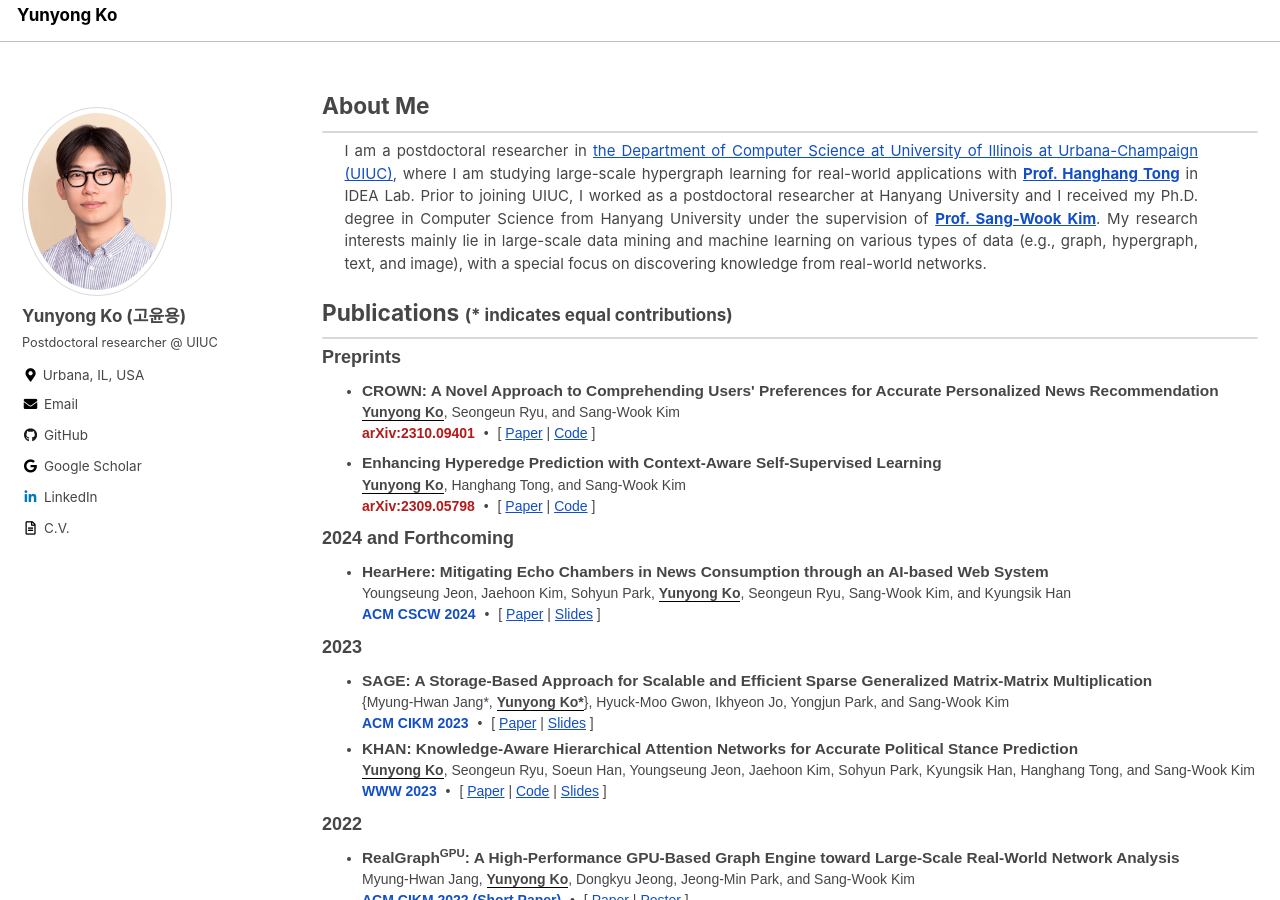
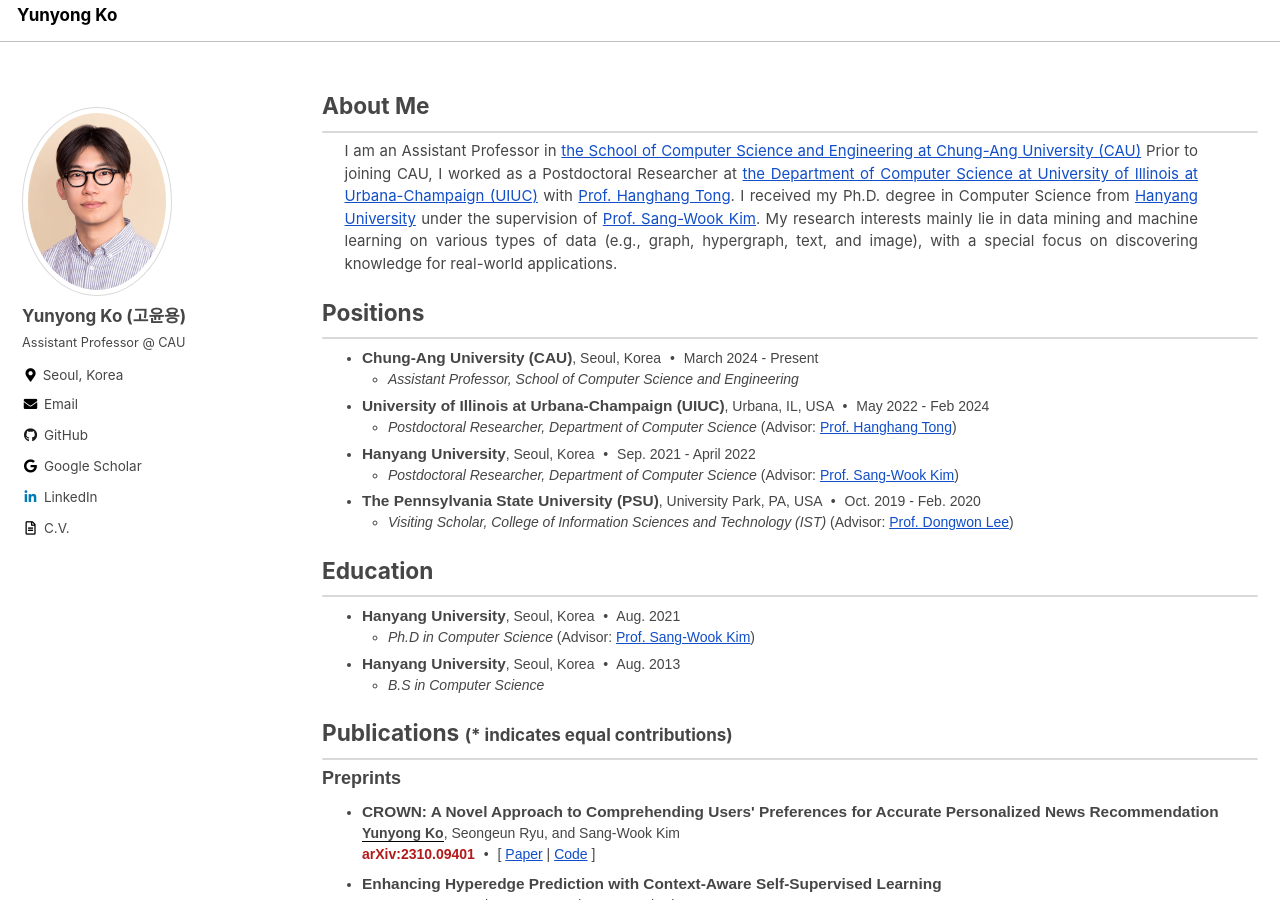
Before and after one commit to yy-ko/yy-ko.github.io, a Jekyll site: the page built from index.html, in a window 1280 px wide and 900 px high. Built offline with Jekyll 4.4.1, drawn with Linux system fonts in a browser that asks for light colours; cached includes are drawn as plain includes; the list of posts is cut into pages by our own code; some of the changed text lies outside the part shown.

Commit message:
cau update

```diff
--- a/_config.yml
+++ b/_config.yml
@@ -126,12 +126,12 @@
 author:
   name             : "Yunyong Ko (고윤용)"
   avatar           : "/assets/images/yyko2.jpg"
-  bio              : "Postdoctoral researcher @ UIUC"
-  location         : "Urbana, IL, USA"
+  bio              : "Assistant Professor @ CAU"
+  location         : "Seoul, Korea"
   links:
     - label: "Email"
       icon: "fas fa-fw fa-envelope"
-      url: "mailto:yyko@illinois.edu"
+      url: "mailto:yyko@cau.ac.kr"
     - label: "GitHub"
       icon: "fab fa-fw fa-github"
       url: "https://github.com/yy-ko/"
@@ -148,9 +148,9 @@
     - label: "C.V."
       icon: "far fa-fw fa-file-alt"
       url: "./assets/files/yyko_cv.pdf"
-    # - label: "Website"
+    # - label: "DIKE Website"
       # icon: "fas fa-fw fa-link"
-      # # url: "https://your-website.com"
+      # url: "https://your-website.com"
     # - label: "Twitter"
       # icon: "fab fa-fw fa-twitter-square"
       # # url: "https://twitter.com/"
--- a/index.html
+++ b/index.html
@@ -6,18 +6,14 @@
 <div id="bio" class="section">
 	<h5 class="section-title">About Me</h5>
 	<hr class="sep">
-	<p> I am a postdoctoral researcher in <a href="https://cs.illinois.edu">the Department of Computer Science at University of Illinois at Urbana-Champaign (UIUC)</a>,
-	where I am studying large-scale hypergraph learning for real-world applications with <a href="http://tonghanghang.org/"><strong>Prof. Hanghang Tong</strong></a> in IDEA Lab.
-	Prior to joining UIUC, I worked as a postdoctoral researcher at Hanyang University and I received my Ph.D. degree in Computer Science from Hanyang University under the supervision of <a href="https://bigdas.hanyang.ac.kr/sang-wook/"><strong>Prof. Sang-Wook Kim</strong></a>.
-	My research interests mainly lie in large-scale data mining and machine learning on various types of data (e.g., graph, hypergraph, text, and image), with a special focus on discovering knowledge from real-world networks.
+	<p> I am an Assistant Professor in <a href="https://cse.cau.ac.kr">the School of Computer Science and Engineering at Chung-Ang University (CAU)</a>
+	Prior to joining CAU, I worked as a Postdoctoral Researcher at <a href="https://cs.illinois.edu">the Department of Computer Science at University of Illinois at Urbana-Champaign (UIUC)</a> with <a href="http://tonghanghang.org/">Prof. Hanghang Tong</a>.
+	I received my Ph.D. degree in Computer Science from <a href="https://www.hanyang.ac.kr">Hanyang University</a> under the supervision of <a href="https://bigdas.hanyang.ac.kr/sang-wook/">Prof. Sang-Wook Kim</a>.
+	My research interests mainly lie in data mining and machine learning on various types of data (e.g., graph, hypergraph, text, and image), with a special focus on discovering knowledge for real-world applications.
+	<!-- <br> -->
+	<!-- <br> -->
+	<!-- At CAU, I lead the <a href="#">Data Intelligence and Knowledge Engineering (DIKE) Lab</a>. -->
 	</p>
-
-	<!-- <ul class="my_list"> -->
-		<!-- <li><strong class='title'>General Network Learning</strong>: Data Parallelism (IPDPS'21, CIKM'21, WWW'22); Graph Engine (CIKM'21, CIKM'22); Hypergraph Learning (arXiv:2309.057'23)); -->
-		<!-- </li> -->
-		<!-- <li><strong class='title'>Application-Specific Learning</strong>: Recommender systems (ICDM'21); Influence maximization (WWW'16, Info.Sci.'18, SAC'19); Echo chamber effect mitigation (WWW'23, CSCW'24); Fake news detection (SAC'22);  -->
-		<!-- </li> -->
-	<!-- </ul> -->
 </div>
 
 <!-- <div id="topics" class="section"> -->
@@ -45,6 +41,60 @@
 		<!-- </li> -->
 	<!-- </ul> -->
 <!-- </div> -->
+
+<div id="exp" class="section">
+	<h5 class="section-title">Positions</h5>
+	<!-- <h5 class="section-title">Experiences</h5> -->
+	<hr class="sep">
+	<ul class="my_list">
+		<li><strong class="title">Chung-Ang University (CAU)</strong>, Seoul, Korea  <span class="dot-sep">&#8226;</span> March 2024 - Present
+			<ul class="inner-ul">
+				<li class="inner-li"> <i>Assistant Professor, School of Computer Science and Engineering</i> </li>
+			</ul>
+		</li>
+		<li><strong class="title">University of Illinois at Urbana-Champaign (UIUC)</strong>, Urbana, IL, USA  <span class="dot-sep">&#8226;</span> May 2022 - Feb 2024
+			<ul class="inner-ul">
+				<li class="inner-li"> <i>Postdoctoral Researcher, Department of Computer Science</i> (Advisor: <a href="http://tonghanghang.org/">Prof. Hanghang Tong</a>) </li>
+				<!-- <li class="inner-li"> Topic: Large-Scale Hypergraph Learning for Real-World Applications </li> -->
+				<!-- <li class="inner-li"> Advisor: <a href="http://tonghanghang.org/"><strong>Prof. Hanghang Tong</strong></a></li> -->
+			</ul>
+		</li>
+		<li><strong class="title">Hanyang University</strong>, Seoul, Korea <span class="dot-sep">&#8226;</span> Sep. 2021 - April 2022
+			<ul class="inner-ul">
+				<li class="inner-li"> <i>Postdoctoral Researcher, Department of Computer Science</i> (Advisor: <a href="https://bigdas.hanyang.ac.kr/sang-wook/">Prof. Sang-Wook Kim</a>)</li>
+				<!-- <li class="inner-li"> Topic: Optimization Technique for Large-Batch DNN Training </li> -->
+				<!-- <li class="inner-li"> Advisor: <a href="https://bigdas.hanyang.ac.kr/sang-wook/"><strong>Prof. Sang-Wook Kim</strong></a> </li> -->
+			</ul>
+		</li>
+		<li><strong class="title">The Pennsylvania State University (PSU)</strong>, University Park, PA, USA <span class="dot-sep">&#8226;</span> Oct. 2019 - Feb. 2020
+			<ul class="inner-ul">
+				<li class="inner-li"> <i>Visiting Scholar, College of Information Sciences and Technology (IST)</i> (Advisor: <a href="https://pike.psu.edu/dongwon/">Prof. Dongwon Lee</a>) </li>
+				<!-- <li class="inner-li"> Topic: Data Parallelism Approach for Distributed Deep Learning </li> -->
+				<!-- <li class="inner-li"> Advisor: <a href="https://pike.psu.edu/dongwon/"><strong>Prof. Dongwon Lee</strong></a> </li> -->
+			</ul>
+		</li>
+	</ul>
+</div>
+
+<div id="edu" class="section">
+	<h5 class="section-title">Education</h5>
+	<hr class="sep">
+	<ul class="my_list">
+		<li><strong class="title">Hanyang University</strong>, Seoul, Korea <span class="dot-sep">&#8226;</span> Aug. 2021
+			<ul class="inner-ul">
+				<li class="inner-li"> <i>Ph.D in Computer Science</i> (Advisor: <a href="https://bigdas.hanyang.ac.kr/sang-wook/">Prof. Sang-Wook Kim</a>)  </li>
+				<!-- <li class="inner-li"> Thesis: Effective Approaches to Distributed Deep Learning: Methods, Analyses, and Evaluation </li> -->
+				<!-- <li class="inner-li"> Advisor: <a href="https://bigdas.hanyang.ac.kr/sang-wook/">Prof. Sang-Wook Kim</a> </li> -->
+				<!-- <li class="inner-li"> <i>Received the <strong>Outstanding Ph.D. Dissertation Award</strong></i> </li> -->
+			</ul>
+		</li>
+		<li><strong class="title">Hanyang University</strong>, Seoul, Korea <span class="dot-sep">&#8226;</span> Aug. 2013 <br>
+			<ul class="inner-ul">
+				<li class="inner-li"> <i>B.S in Computer Science </i></li>
+			</ul>
+		</li>
+	</ul>
+</div>
 
 
 <div id="pub" class="section">
@@ -190,54 +240,6 @@
 </div>
 
 
-<div id="exp" class="section">
-	<h5 class="section-title">Research Experiences</h5>
-	<hr class="sep">
-	<ul class="my_list">
-		<li><strong class="title">University of Illinois at Urbana-Champaign (UIUC)</strong>, Urbana, IL, USA  <span class="dot-sep">&#8226;</span> May 2022 - Present
-			<ul class="inner-ul">
-				<li class="inner-li"> <i>Postdoctoral Researcher, Department of Computer Science</i> </li>
-				<li class="inner-li"> Topic: Large-Scale Hypergraph Learning for Real-World Applications </li>
-				<li class="inner-li"> Advisor: <a href="http://tonghanghang.org/"><strong>Prof. Hanghang Tong</strong></a></li>
-			</ul>
-		</li>
-		<li><strong class="title">Hanyang University</strong>, Seoul, Republic of Korea <span class="dot-sep">&#8226;</span> Sep. 2021 - April 2022
-			<ul class="inner-ul">
-				<li class="inner-li"> <i>Postdoctoral Researcher, Department of Computer Science</i> </li>
-				<li class="inner-li"> Topic: Optimization Technique for Large-Batch DNN Training </li>
-				<li class="inner-li"> Advisor: <a href="https://bigdas.hanyang.ac.kr/sang-wook/"><strong>Prof. Sang-Wook Kim</strong></a> </li>
-			</ul>
-		</li>
-		<li><strong class="title">The Pennsylvania State University (PSU)</strong>, University Park, PA, USA <span class="dot-sep">&#8226;</span> Oct. 2019 - Feb. 2020
-			<ul class="inner-ul">
-				<li class="inner-li"> <i>Visiting Scholar, College of Information Sciences and Technology (IST)</i> </li>
-				<li class="inner-li"> Topic: Data Parallelism Approach for Distributed Deep Learning </li>
-				<li class="inner-li"> Advisor: <a href="https://pike.psu.edu/dongwon/"><strong>Prof. Dongwon Lee</strong></a> </li>
-			</ul>
-		</li>
-	</ul>
-</div>
-
-<div id="edu" class="section">
-	<h5 class="section-title">Education</h5>
-	<hr class="sep">
-	<ul class="my_list">
-		<li><strong class="title">Hanyang University</strong>, Seoul, Republic of Korea
-			<ul class="inner-ul">
-				<li class="inner-li"> <i>Ph.D in Computer Science <span class="dot-sep">&#8226;</span> 2021</i> </li>
-				<li class="inner-li"> Thesis: Effective Approaches to Distributed Deep Learning: Methods, Analyses, and Evaluation </li>
-				<li class="inner-li"> Advisor: <a href="https://bigdas.hanyang.ac.kr/sang-wook/"><strong>Prof. Sang-Wook Kim</strong></a> </li>
-				<li class="inner-li"> <i>Received the <strong>Outstanding Ph.D. Dissertation Award</strong></i> </li>
-
-			</ul>
-		</li>
-		<li><strong class="title">Hanyang University</strong>, Seoul, Republic of Korea <br>
-			<ul class="inner-ul">
-				<li class="inner-li"> <i>B.S in Computer Science <span class="dot-sep">&#8226;</span> 2013</i></li>
-			</ul>
-		</li>
-	</ul>
-</div>
 
 <div id="honors" class="section">
     <h5>Honors & Awards</h5>
```
